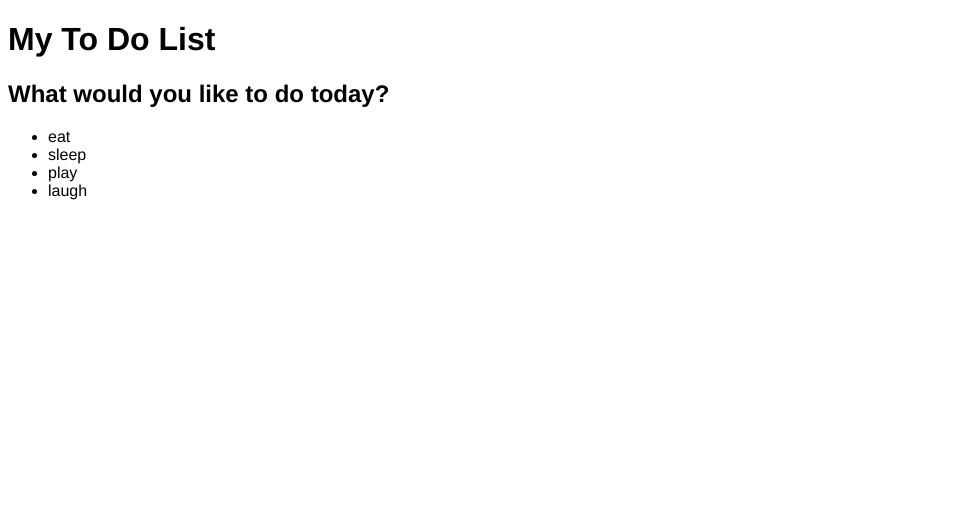
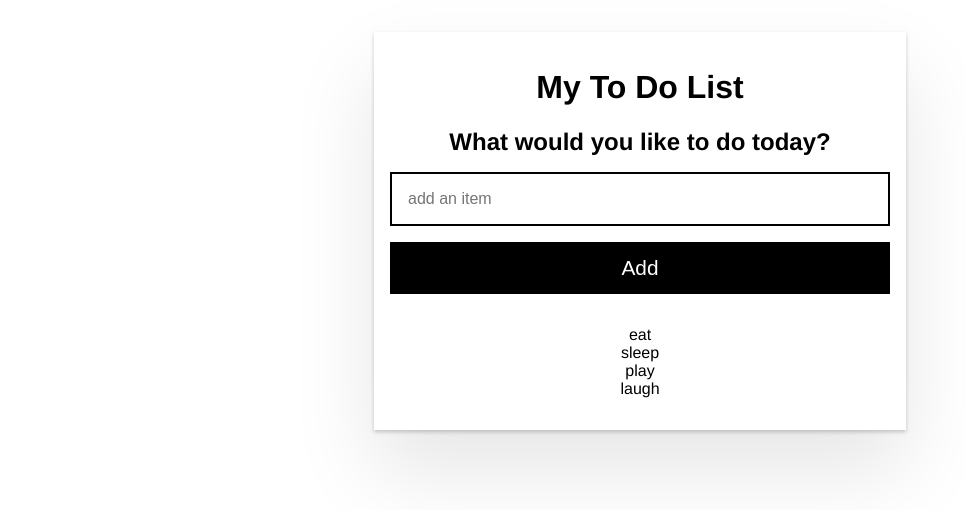
Before and after one commit to kxnzx/to-do-list, an Angular app: page / in a window 1280 px wide. Shown: the top 510 px of the page, without its empty margins (0-965 px from the left). Built offline with nearby package versions, Linux system fonts and the light colour scheme.

Commit message:
added styles for the app component. included dependencies in app component to the item component. Updated app component html ui.

```diff
--- a/src/app/app.component.html
+++ b/src/app/app.component.html
@@ -1,6 +1,12 @@
 <div class="main">
   <h1>{{ componentTitle }}</h1>
-  <h2>What would you like to do today?</h2>
+  <label for="addItemInput">What would you like to do today?</label>
+
+  <input #newItem placeholder="add an item" (keyup.enter)="addItem(newItem.value); newItem.value = ''"
+    class="lg-text-input" id="addItemInput" />
+
+  <button class="btn-primary" (click)="addItem(newItem.value)">Add</button>
+
 
   <ul>
     <li *ngFor="let item of items">{{item.description}}</li>
--- a/src/app/app.component.scss
+++ b/src/app/app.component.scss
@@ -0,0 +1,50 @@
+.main {
+  max-width: 500px;
+  width: 85%;
+  margin: 2rem auto;
+  padding: 1rem;
+  text-align: center;
+  box-shadow: 0 2px 4px 0 rgb(0 0 0 / 20%), 0 2.5rem 5rem 0 rgb(0 0 0 / 10%);
+}
+
+@media screen and (min-width: 600px) {
+  .main {
+    width: 70%;
+  }
+}
+
+label {
+  font-size: 1.5rem;
+  font-weight: bold;
+  display: block;
+  padding-bottom: 1rem;
+}
+
+.lg-text-input {
+  width: 100%;
+  padding: 1rem;
+  border: 2px solid #000;
+  display: block;
+  box-sizing: border-box;
+  font-size: 1rem;
+}
+
+.btn-wrapper {
+  margin-bottom: 2rem;
+}
+
+.btn-menu {
+  flex-basis: 32%;
+}
+
+.active {
+  color: green;
+}
+
+ul {
+  padding-inline-start: 0;
+}
+
+ul li {
+  list-style: none;
+}
--- a/src/app/app.component.ts
+++ b/src/app/app.component.ts
@@ -1,11 +1,13 @@
 import { CommonModule } from '@angular/common';
 import { Component } from '@angular/core';
 import { RouterOutlet } from '@angular/router';
+import { Item } from '../item';
+import { ItemComponent } from './item/item.component';
 
 @Component({
   selector: 'app-root',
   standalone: true,
-  imports: [RouterOutlet, CommonModule],
+  imports: [RouterOutlet, CommonModule, ItemComponent],
   templateUrl: './app.component.html',
   styleUrl: './app.component.scss',
 })
@@ -30,6 +32,10 @@ export class AppComponent {
     });
   }
 
+  remove(item: Item) {
+    this.allItems.splice(this.allItems.indexOf(item), 1);
+  }
+
   get items() {
     if (this.filter === 'all') {
       return this.allItems;
```
